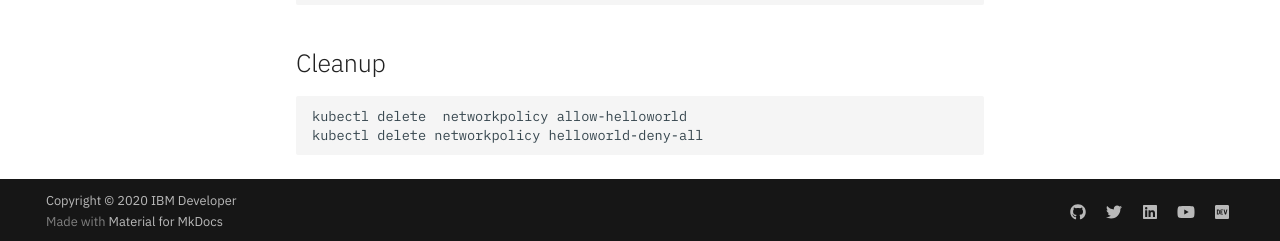
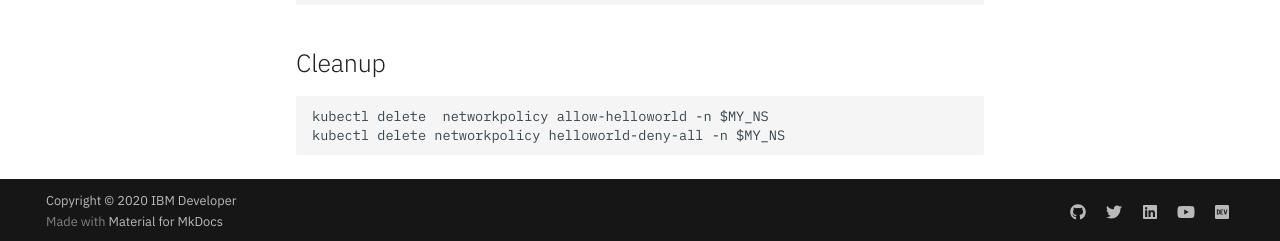
Before and after one commit to IBM/kubernetes-networking, an MkDocs documentation site: the page built from docs/networkpolicy.md, in a window 1280 px wide and 900 px high, scrolled down 5589 px. Shown: the part 656-897 px from the top of the window. Built offline with MkDocs 1.6.1 and Material for MkDocs 9.7.7, drawn with Linux system fonts in a browser that asks for light colours; comment, search, counter and statistics services are not loaded.

````diff
--- a/docs/networkpolicy.md
+++ b/docs/networkpolicy.md
@@ -266,6 +266,6 @@ curl: (7) Failed to connect to 169.61.252.4 port 80: Operation timed out
 ## Cleanup
 
 ```
-kubectl delete  networkpolicy allow-helloworld
-kubectl delete networkpolicy helloworld-deny-all
+kubectl delete  networkpolicy allow-helloworld -n $MY_NS
+kubectl delete networkpolicy helloworld-deny-all -n $MY_NS
 ```
````
